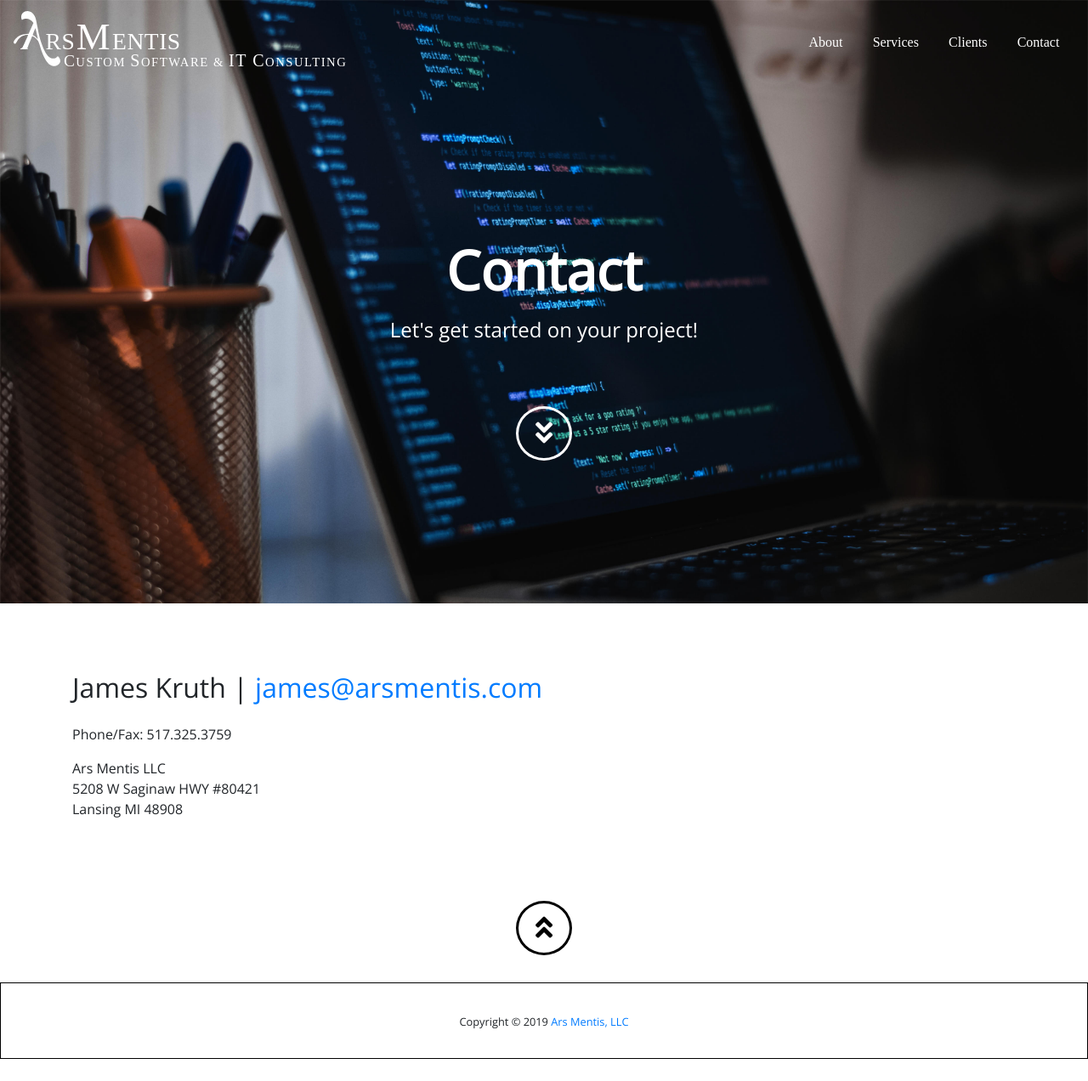
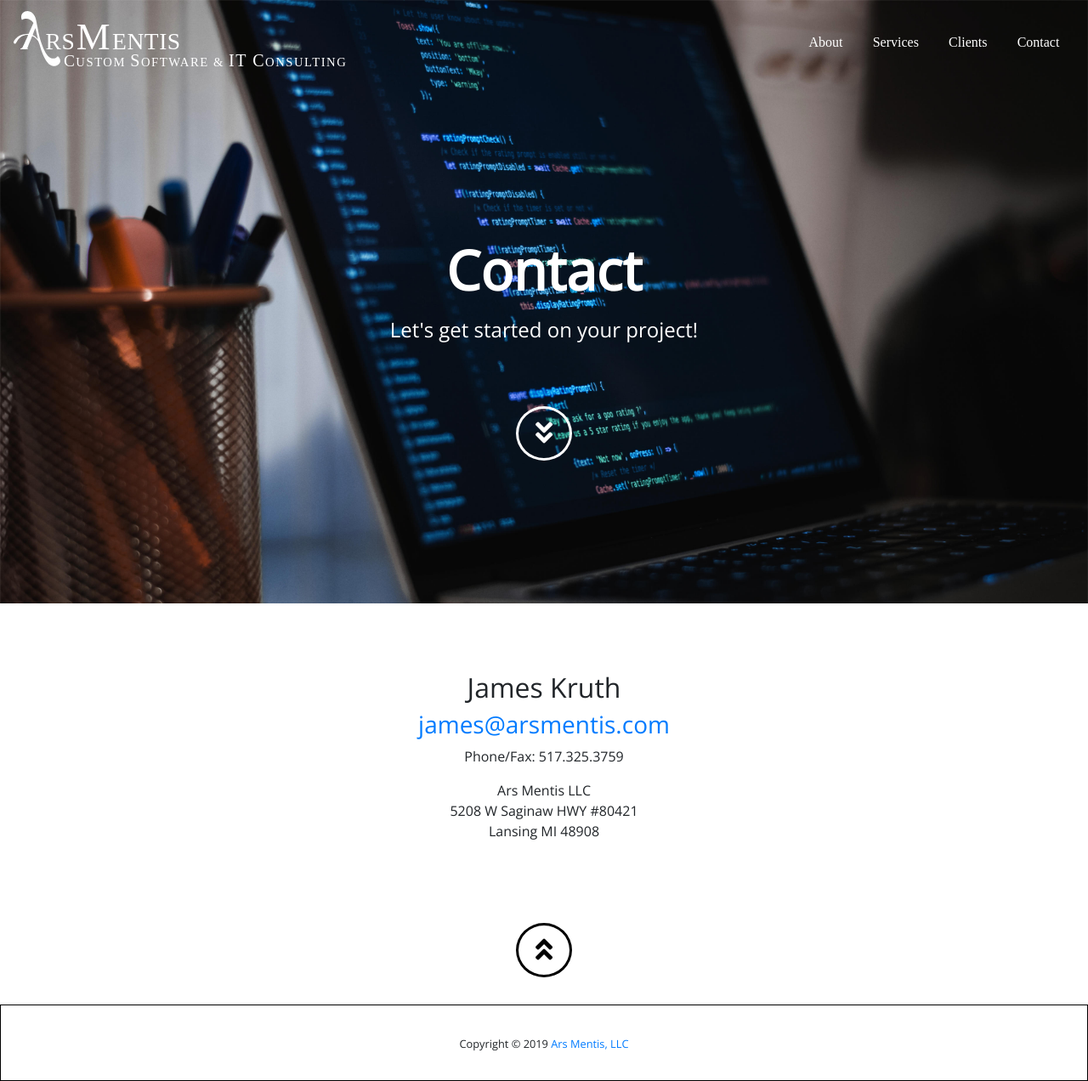
Before and after one commit to arsmentis/arsmentis-site, a Jekyll site: the page built from contact.md, in a window 1280 px wide and 1272 px high. Shown: the whole window at 85% size. Built offline with Jekyll 4.4.1, drawn with Linux system fonts in a browser that asks for light colours; nearby versions of some CDN libraries; some web fonts are replaced.

Commit message:
Issue #11; updating syntax to bs4.3.1 standards

```diff
--- a/_layouts/contact.html
+++ b/_layouts/contact.html
@@ -7,7 +7,6 @@ layout: default
 </div>
 <div class="img-section">
 	<div class="jumbotron jumbotron-fluid">
-		<div class="container">
 		<h1 class="text-center jumbotron-title">{{ page.title }}</h1>
 		<p class="text-center jumbotron-sub">{{ page.subtitle }}</p>
 		<div class="text-center">
@@ -17,22 +16,22 @@ layout: default
 		</div>
 	</div>
 </div>
-</div>
 <div class="section-top">
   <a id="contact"></a>
 </div>
 <div class="container">
-  <div class="row content-row align-items-center">
-    <div class="co-xs-visible col">
-      <h2 class="contact-header">James Kruth | <a href="mailto:james@arsmentis.com">james@arsmentis.com</a></h2>
-      <p>Phone/Fax: 517.325.3759</p>
-      <p>Ars Mentis LLC<br>
+	<div class="row content-row">
+		<div class="col-xs-12 col-sm-8 offset-sm-2">
+			<h2 class="text-center">James Kruth</h2>
+			<h3 class="text-center"><a href="mailto:james@arsmentis.com">james@arsmentis.com</a></h3>
+			<p class="text-center">Phone/Fax: 517.325.3759</p>
+			<p class="text-center">Ars Mentis LLC<br>
 				5208 W Saginaw HWY #80421<br>
 				Lansing MI 48908
 			</p>
 		</div>
 	</div>
-  <div class="row last-scroll-row">
+	<div class="row content-row last-scroll-row">
 		<div class="col text-center">
 			<a href="#top" class="btn btn-circle scroll-btn-dark">
 				<span class="fa fa-angle-double-up fa-dark animated"></span>
```
Lines whose indentation alone changed are shown as unchanged.
